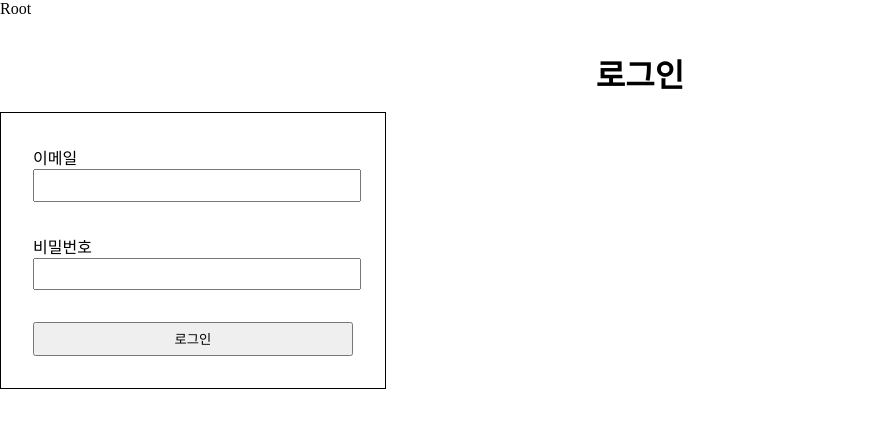
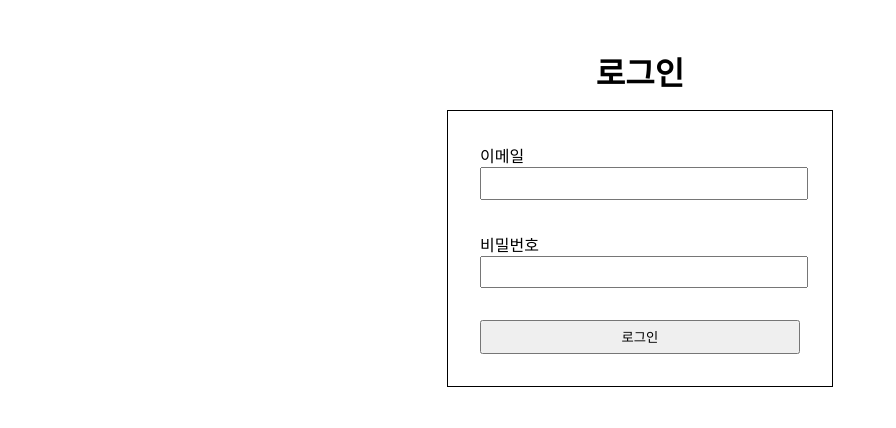
Before and after one commit to dev-CIA/wanted-pre-onboarding-frontend, a React (Create React App) app: page /signin in a window 1280 px wide. Shown: the top 428 px of the page, without its empty margins (0-896 px from the left). Built offline with nearby package versions, Linux system fonts and the light colour scheme.

Commit message:
Feat: add CSS to Root

```diff
--- a/src/pages/Root.jsx
+++ b/src/pages/Root.jsx
@@ -1,14 +1,16 @@
 import React from 'react';
 import { Outlet } from 'react-router-dom';
+import styled from 'styled-components';
 
-const Root = () => {
-  console.log();
-  return (
-    <>
-      Root
-      <Outlet />
-    </>
-  );
-};
+const Root = () => (
+  <Container>
+    <Outlet />
+  </Container>
+);
 
 export default Root;
+
+const Container = styled.div`
+  display: flex;
+  flex-direction: column;
+`;
```
